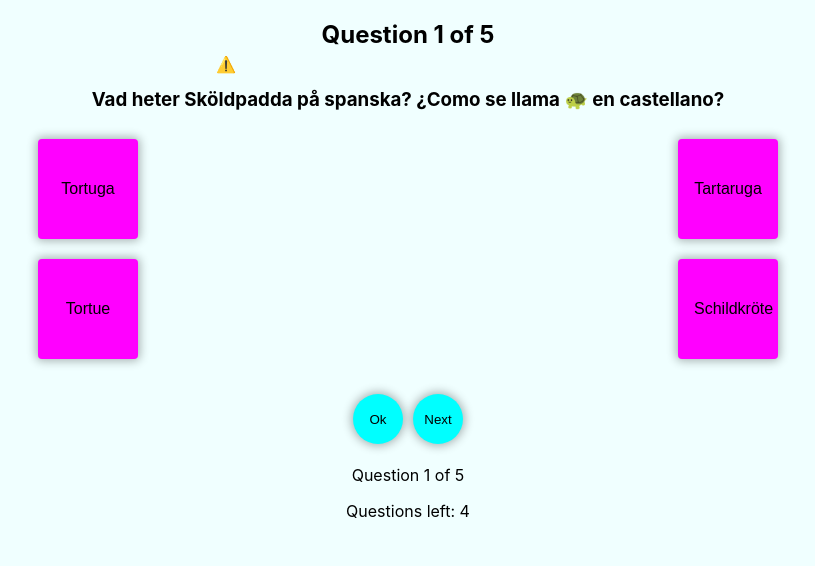
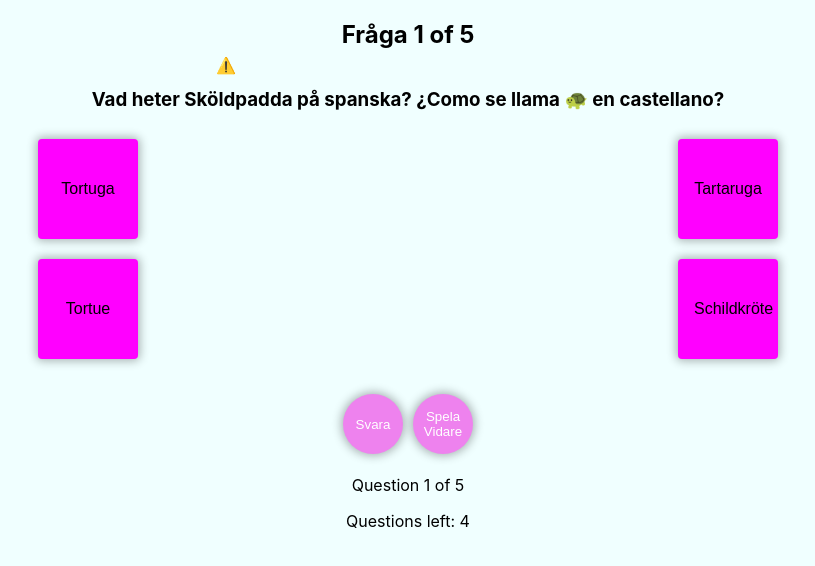
Before and after one commit to Technigo/project-redux-quiz-old, a React (Create React App) app: page /quiz in a window 1280 px wide. Shown: the top 566 px of the page, without its empty margins (232-1047 px from the left). Built offline with nearby package versions, Linux system fonts and the light colour scheme; no server answers.

Commit message:
now in swedish

```diff
--- a/src/components/CurrentQuestion.js
+++ b/src/components/CurrentQuestion.js
@@ -39,7 +39,7 @@ export const CurrentQuestion = () => {
         <div>
           <div>
             <div className="title-container">
-              <h2> Question {question.id} of 5 </h2>
+              <h2> Fråga {question.id} of 5 </h2>
               <h3> {question.questionText} </h3>
             </div>
 
@@ -77,14 +77,14 @@ export const CurrentQuestion = () => {
               type="button"
               onClick={() => handleOkayButtonClick(question.id, optionIndex)}
               disabled={questionAnswered || answer === null}>
-              Ok
+              Svara
             </button>
             <button
               className="nextBtn"
               type="button"
               onClick={handleNextButton}
               disabled={!questionAnswered || answer === null}>
-              Next
+             Spela Vidare
             </button>
           </div>
           <Progress />
--- a/src/components/summary.js
+++ b/src/components/summary.js
@@ -26,7 +26,7 @@ export const Summary = () => {
 
             <div key={answerr.questionId} className="answers">
               <p>
-                <b>Question: {answerr.question.id}</b>
+                <b>Fråga: {answerr.question.id}</b>
               </p>
 
               <span>
--- a/src/index.css
+++ b/src/index.css
@@ -66,27 +66,31 @@ text-align: center;
 
 }
 .okBtn{
-  background-color: aqua;
+  background-color: violet;
   border: none;
   box-shadow: 0px 0px 10px 2px rgba(0, 0, 0, 0.3);
   color: black;
-  width: 50px;
-  height: 50px;
+  width: 60px;
+  height: 60px;
   border-radius: 30px;
   margin: 5px;
+  padding: 5px;
+  color: white;
 
 }
 
 .nextBtn{
 
-  background-color: aqua;
+  background-color: violet;
   border: none;
   box-shadow: 0px 0px 10px 2px rgba(0, 0, 0, 0.3);
   color: black;
-  width: 50px;
-  height: 50px;
+  width: 60px;
+  height: 60px;
   border-radius: 30px;
   margin: 5px;
+  padding: 5px;
+  color: white;
 
 }
 
```
